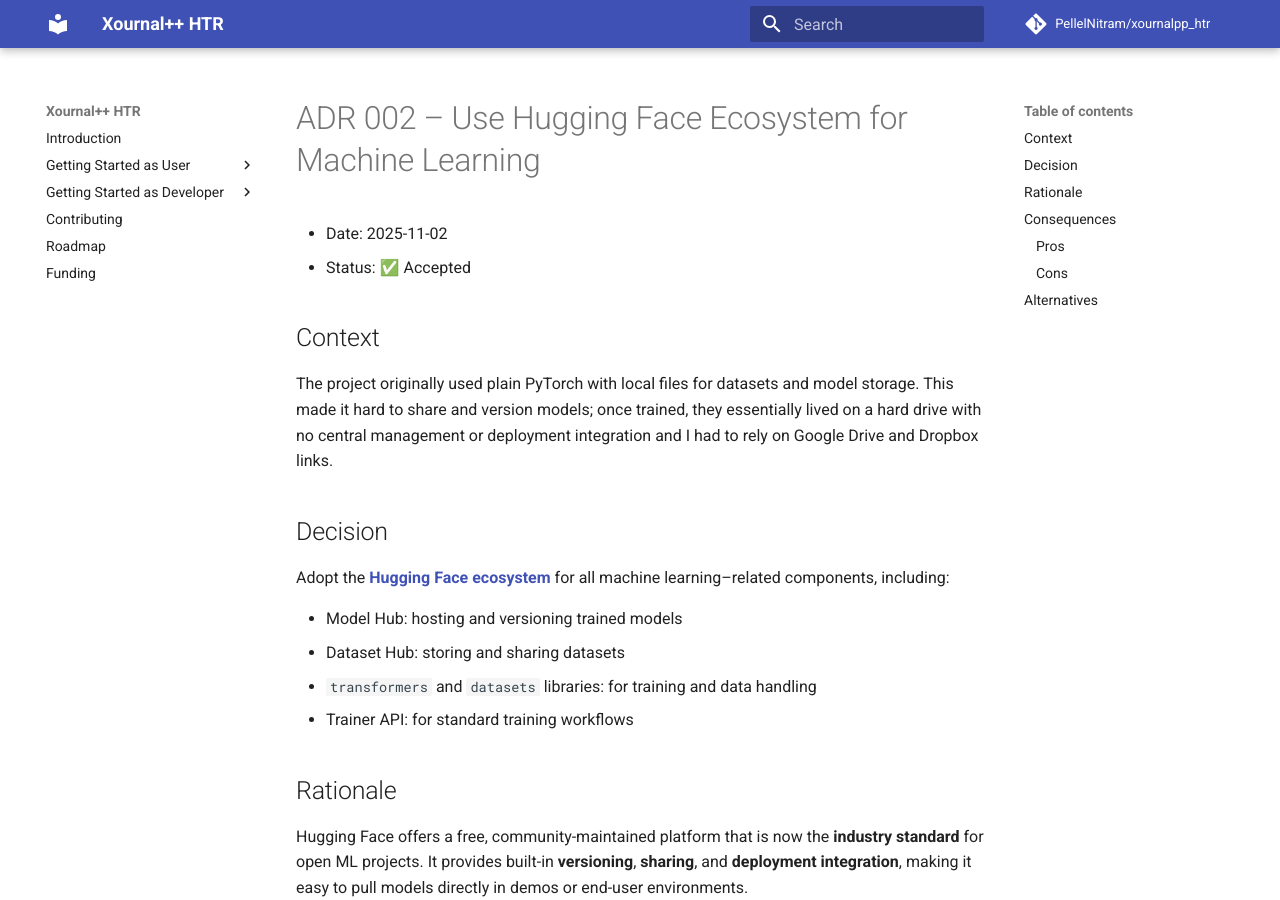
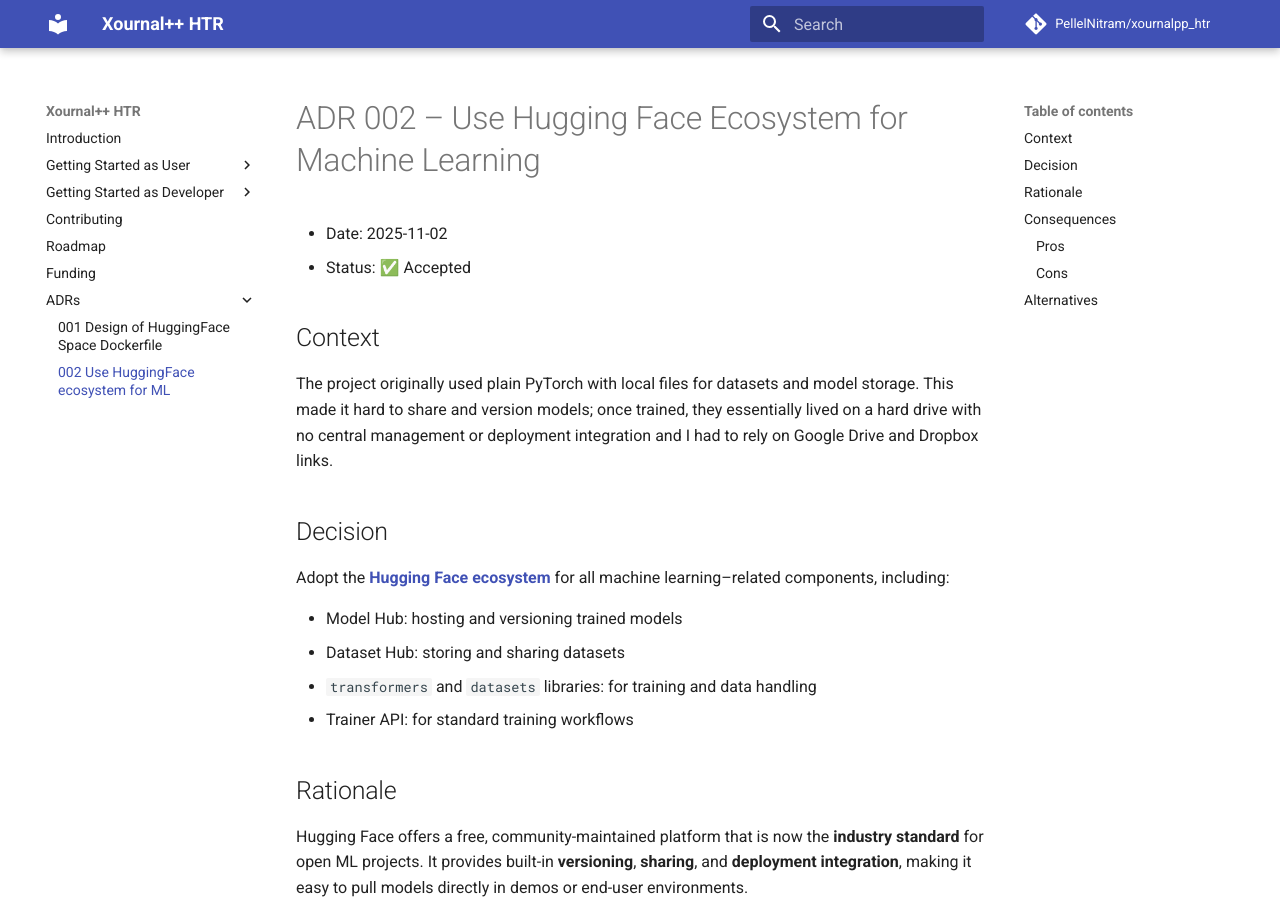
Before and after one commit to PellelNitram/xournalpp_htr, an MkDocs documentation site: the page built from docs/ADRs/002_use_HuggingFace_ecosystem_for_ML.md, in a window 1280 px wide and 900 px high. Built offline with MkDocs 1.6.1 and Material for MkDocs 9.7.7, drawn with Linux system fonts in a browser that asks for light colours; comment, search, counter and statistics services are not loaded.

Commit message:
Update mkdocs config.

```diff
--- a/mkdocs.yml
+++ b/mkdocs.yml
@@ -31,6 +31,9 @@
   - Contributing: 'contributing.md'
   - Roadmap: 'roadmap.md'
   - Funding: 'funding.md'
+  - ADRs:
+    - 001 Design of HuggingFace Space Dockerfile: 'ADRs/001_design_of_huggingface_space_dockerfile.md'
+    - 002 Use HuggingFace ecosystem for ML: 'ADRs/002_use_HuggingFace_ecosystem_for_ML.md'
 
 markdown_extensions:
   - pymdownx.superfences: # To enable mermaid.js charts, see https://squidfunk.github.io/mkdocs-material/reference/diagrams/.
```
